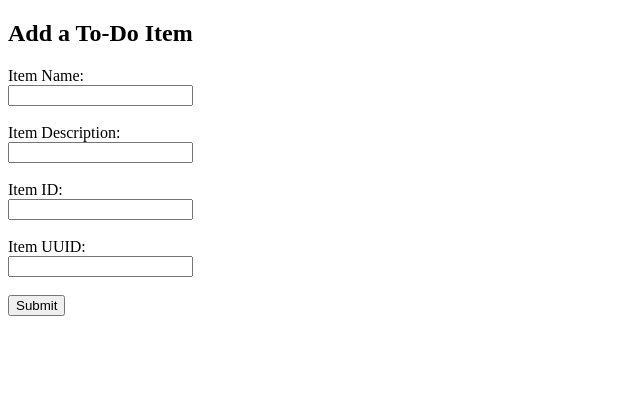
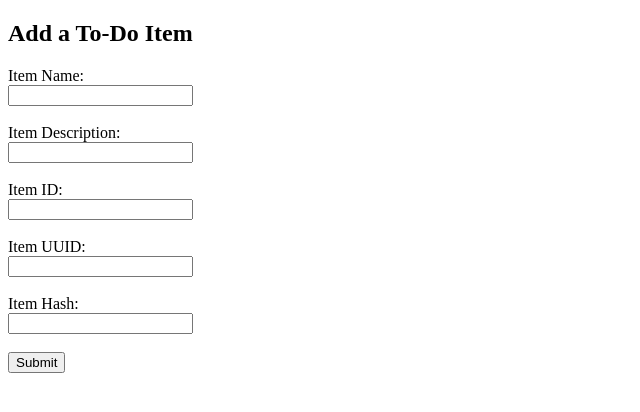
Before and after one commit to Satyam25403/github_tutedude, a Flask app: template frontend/templates/todo.html in a window 1280 px wide. Shown: the top 412 px of the page, without its empty margins (0-640 px from the left). Run offline with Flask 3, Linux system fonts and the light colour scheme; the template is opened without the code that fills it, so the values that code supplies are empty.

Commit message:
Add Item Hash field to To-Do form

```diff
--- a/frontend/templates/todo.html
+++ b/frontend/templates/todo.html
@@ -20,6 +20,9 @@
         <label>Item UUID:</label><br>
         <input type="text" name="itemUUID"><br><br>
 
+        <label>Item Hash:</label><br>
+        <input type="text" name="itemHash"><br><br>
+
         <button type="submit">Submit</button>
     </form>
 </body>
```
